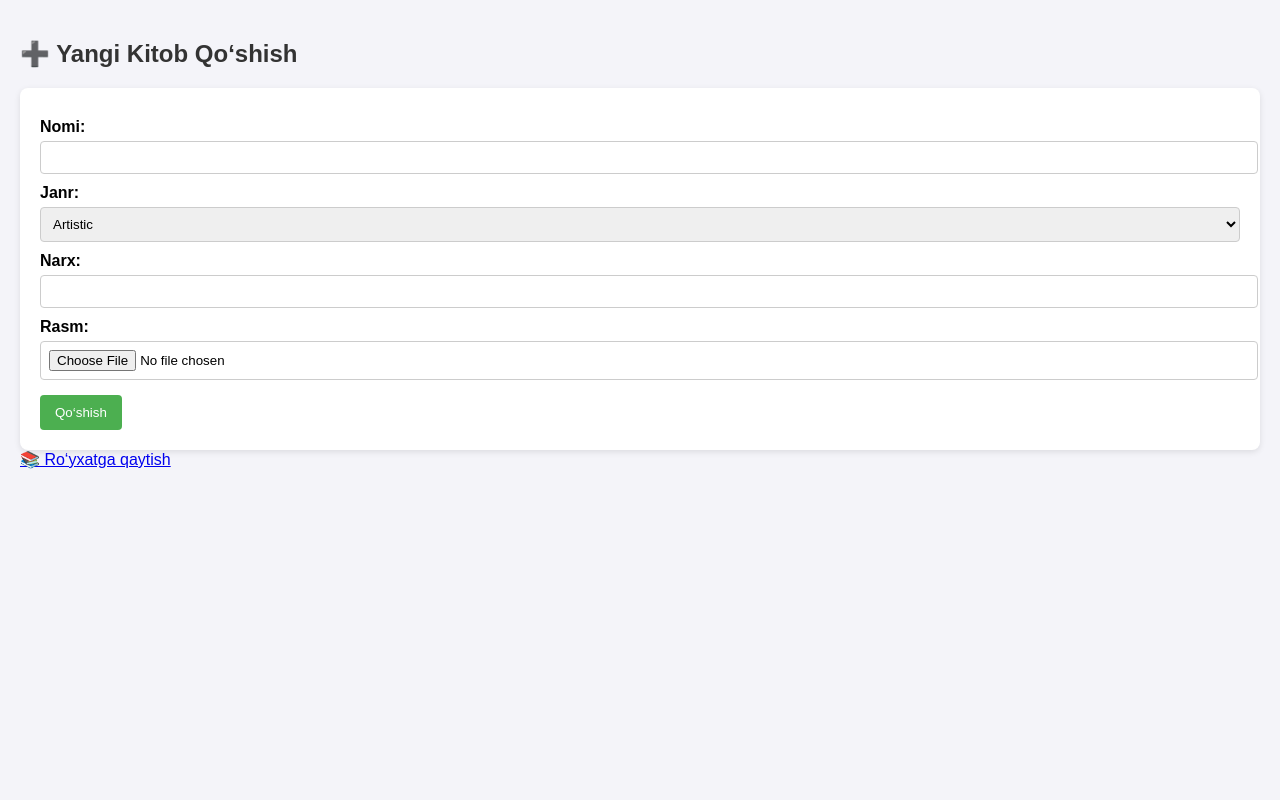
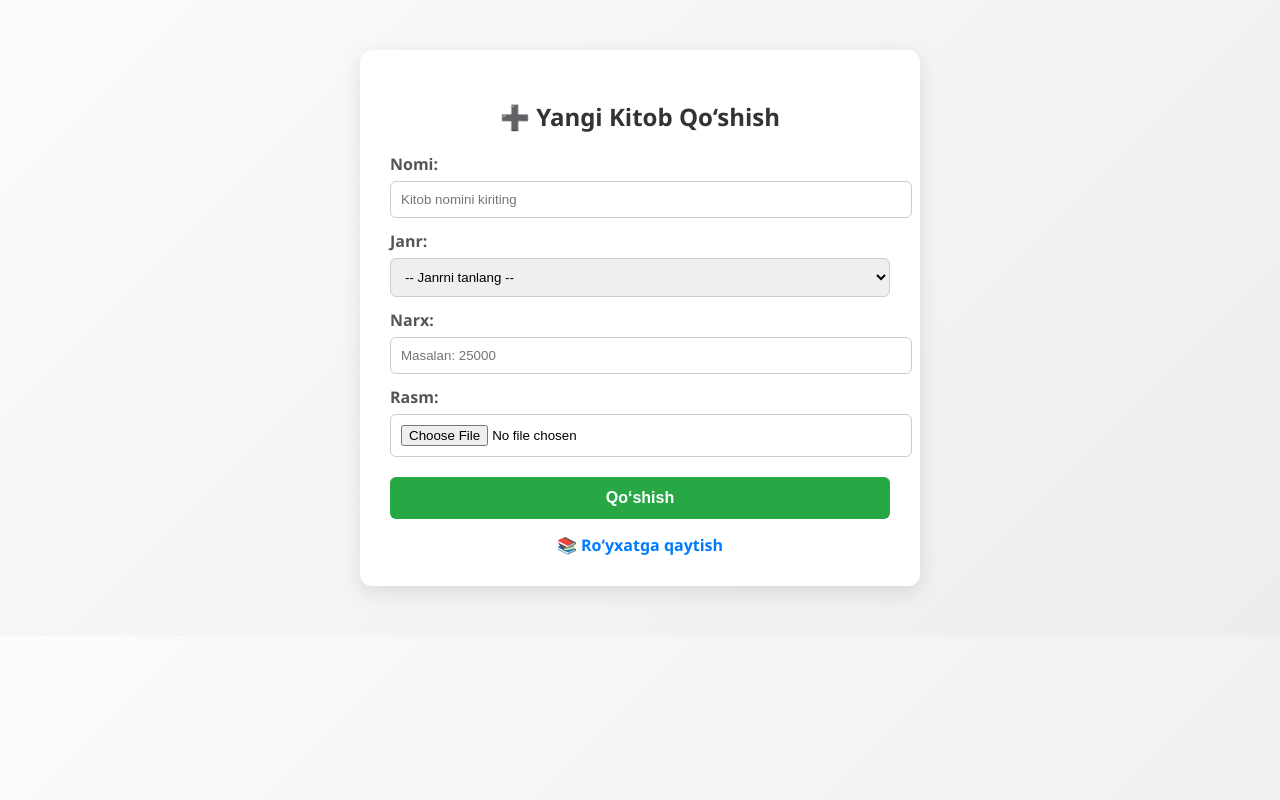
Before and after one commit to AsilbekWebs/django-crud, a Django app: page /products/create/ in a window 1280 px wide. Run offline with Django 5.2, Linux system fonts and the light colour scheme.

Commit message:
first commit

```diff
--- a/book_project/settings.py
+++ b/book_project/settings.py
@@ -118,5 +118,6 @@ USE_TZ = True
 # https://docs.djangoproject.com/en/6.0/howto/static-files/
 
 STATIC_URL = 'static/'
-MEDIA_URL = '/media/'
-MEDIA_ROOT = BASE_DIR / 'media'
+STATICFILES_DIRS = [BASE_DIR / "static"]
+# MEDIA_URL = '/media/'
+# MEDIA_ROOT = BASE_DIR / 'media'
--- a/home/views.py
+++ b/home/views.py
@@ -2,6 +2,5 @@ from django.shortcuts import render
 
 # Create your views here.
 
-
 def home(request):
-    return render(request, "detail.html")
+    return render(request, 'home/index.html')
--- a/products/models.py
+++ b/products/models.py
@@ -13,7 +13,7 @@ class Book(models.Model):
     name = models.CharField(max_length=200)
     genre = models.CharField(max_length=200, choices=GENRE)
     price = models.DecimalField(max_digits=10, decimal_places=2)
-    photo = models.ImageField(upload_to='books/', default='books/default_img.avif')
+    photo = models.ImageField(upload_to='books/', default='books/default_img.jpg')
 
     def __str__(self):
         return self.name
--- a/products/urls.py
+++ b/products/urls.py
@@ -1,5 +1,6 @@
 from django.urls import path
-from .views import create_book, list_books, book_detail
+from .views import  *
+
 
 urlpatterns = [
     path('create/', create_book, name='create_book'),
--- a/templates/products/create.html
+++ b/templates/products/create.html
@@ -4,20 +4,87 @@
     <meta charset="UTF-8">
     <title>Yangi Kitob Qo‘shish</title>
     <style>
-        body { font-family: Arial, sans-serif; background: #f4f4f9; margin: 0; padding: 20px; }
-        h2 { color: #333; }
-        form { background: #fff; padding: 20px; border-radius: 8px; box-shadow: 0 2px 6px rgba(0,0,0,0.1); }
-        label { display: block; margin-top: 10px; font-weight: bold; }
-        input, select { width: 100%; padding: 8px; margin-top: 5px; border: 1px solid #ccc; border-radius: 4px; }
-        button { margin-top: 15px; padding: 10px 15px; background: #4CAF50; color: #fff; border: none; border-radius: 4px; cursor: pointer; }
-        button:hover { background: #45a049; }
+        body {
+            font-family: 'Segoe UI', Arial, sans-serif;
+            background: linear-gradient(135deg, #fdfbfb 0%, #ebedee 100%);
+            margin: 0;
+            padding: 0;
+        }
+        .container {
+            max-width: 500px;
+            margin: 50px auto;
+            background: #fff;
+            padding: 30px;
+            border-radius: 12px;
+            box-shadow: 0 6px 20px rgba(0,0,0,0.1);
+            animation: fadeIn 0.8s ease-in-out;
+        }
+        h2 {
+            text-align: center;
+            color: #333;
+            margin-bottom: 20px;
+        }
+        label {
+            display: block;
+            margin-top: 12px;
+            font-weight: bold;
+            color: #555;
+        }
+        input, select {
+            width: 100%;
+            padding: 10px;
+            margin-top: 6px;
+            border: 1px solid #ccc;
+            border-radius: 6px;
+            transition: border-color 0.3s;
+        }
+        input:focus, select:focus {
+            border-color: #007BFF;
+            outline: none;
+        }
+        button {
+            margin-top: 20px;
+            width: 100%;
+            padding: 12px;
+            background: #28a745;
+            color: #fff;
+            font-size: 16px;
+            font-weight: bold;
+            border: none;
+            border-radius: 6px;
+            cursor: pointer;
+            transition: background 0.3s, transform 0.2s;
+        }
+        button:hover {
+            background: #218838;
+            transform: translateY(-2px);
+        }
+        .back-link {
+            display: block;
+            margin-top: 15px;
+            text-align: center;
+            color: #007BFF;
+            text-decoration: none;
+            font-weight: bold;
+        }
+        .back-link:hover {
+            text-decoration: underline;
+        }
+        @keyframes fadeIn {
+            from {opacity: 0; transform: scale(0.95);}
+            to {opacity: 1; transform: scale(1);}
+        }
     </style>
     <script>
         function validateForm() {
-            const name = document.forms["bookForm"]["name"].value;
-            const price = document.forms["bookForm"]["price"].value;
+            const name = document.forms["bookForm"]["name"].value.trim();
+            const price = document.forms["bookForm"]["price"].value.trim();
             if (name === "" || price === "") {
                 alert("❌ Nomi va narxini to‘ldirish shart!");
+                return false;
+            }
+            if (isNaN(price)) {
+                alert("❌ Narx faqat raqam bo‘lishi kerak!");
                 return false;
             }
             return true;
@@ -25,28 +92,32 @@
     </script>
 </head>
 <body>
+    <div class="container">
         <h2>➕ Yangi Kitob Qo‘shish</h2>
-<form method="post" enctype="multipart/form-data">
+        <form name="bookForm" method="post" enctype="multipart/form-data" onsubmit="return validateForm()">
             {% csrf_token %}
-    <label>Nomi:</label>
-    <input type="text" name="name"><br>
+            <label for="name">Nomi:</label>
+            <input type="text" id="name" name="name" placeholder="Kitob nomini kiriting">
 
-    <label>Janr:</label>
-    <select name="genre">
+            <label for="genre">Janr:</label>
+            <select id="genre" name="genre">
+                <option value="">-- Janrni tanlang --</option>
                 <option value="artistic">Artistic</option>
                 <option value="comedy">Comedy</option>
                 <option value="historical">Historical</option>
                 <option value="adventure">Adventure</option>
                 <option value="fantastic">Fantastic</option>
-    </select><br>
+            </select>
 
-    <label>Narx:</label>
-    <input type="text" name="price"><br>
+            <label for="price">Narx:</label>
+            <input type="text" id="price" name="price" placeholder="Masalan: 25000">
 
-    <label>Rasm:</label>
-    <input type="file" name="photo"><br>
+            <label for="photo">Rasm:</label>
+            <input type="file" id="photo" name="photo" accept="image/*">
 
             <button type="submit">Qo‘shish</button>
         </form>
-
-<a href="{% url 'list_books' %}">📚 Ro‘yxatga qaytish</a>
+        <a href="{% url 'list_books' %}" class="back-link">📚 Ro‘yxatga qaytish</a>
+    </div>
+</body>
+</html>
```
Also changed, not shown: home/templates/home/index.html (added, +71 -0 lines), products/views.py (+2 -7 lines), templates/products/detail.html (+72 -14 lines), templates/products/list.html (+90 -15 lines), book_project/urls.py (line endings or trailing spaces), db.sqlite3, home/urls.py (line endings or trailing spaces), media/books/11537a-2023-04-usdollar-1866.jpg (added), static/images/default_img.jpg (added). Lines whose indentation alone changed are shown as unchanged.
